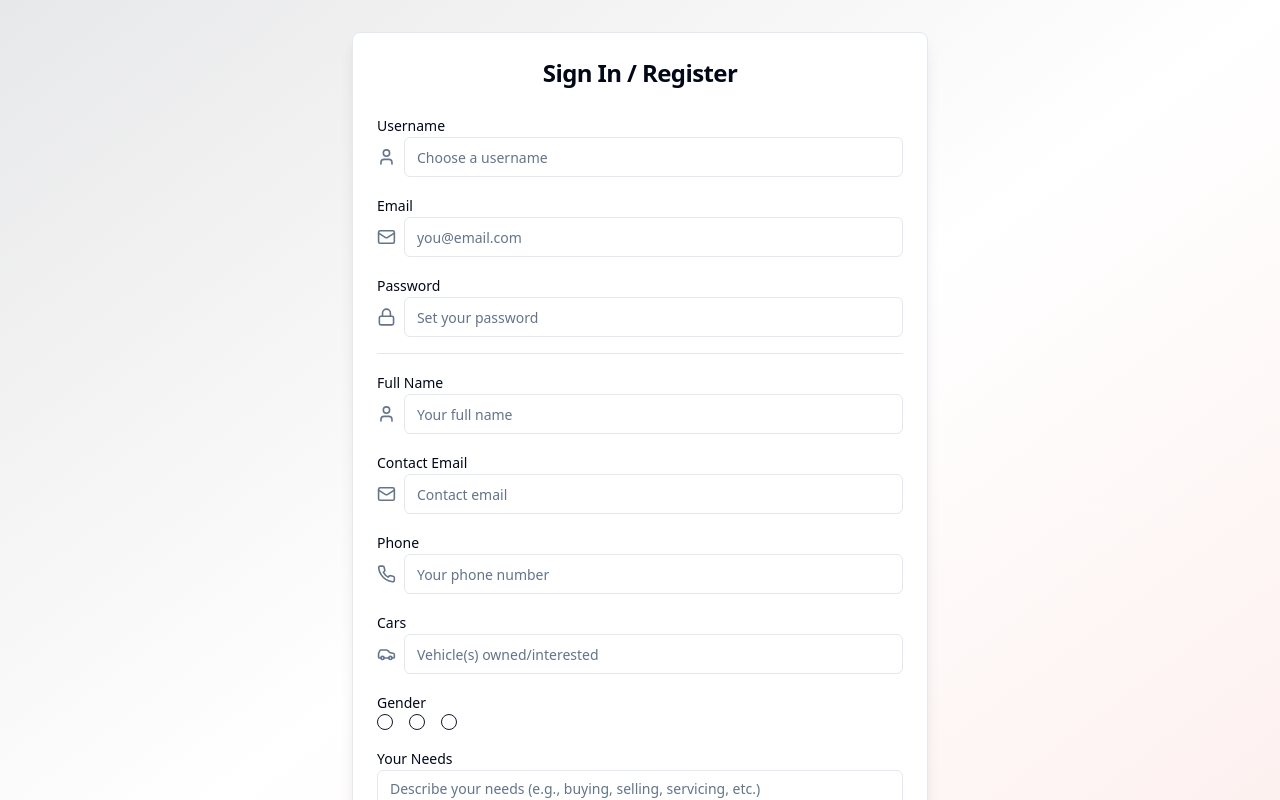
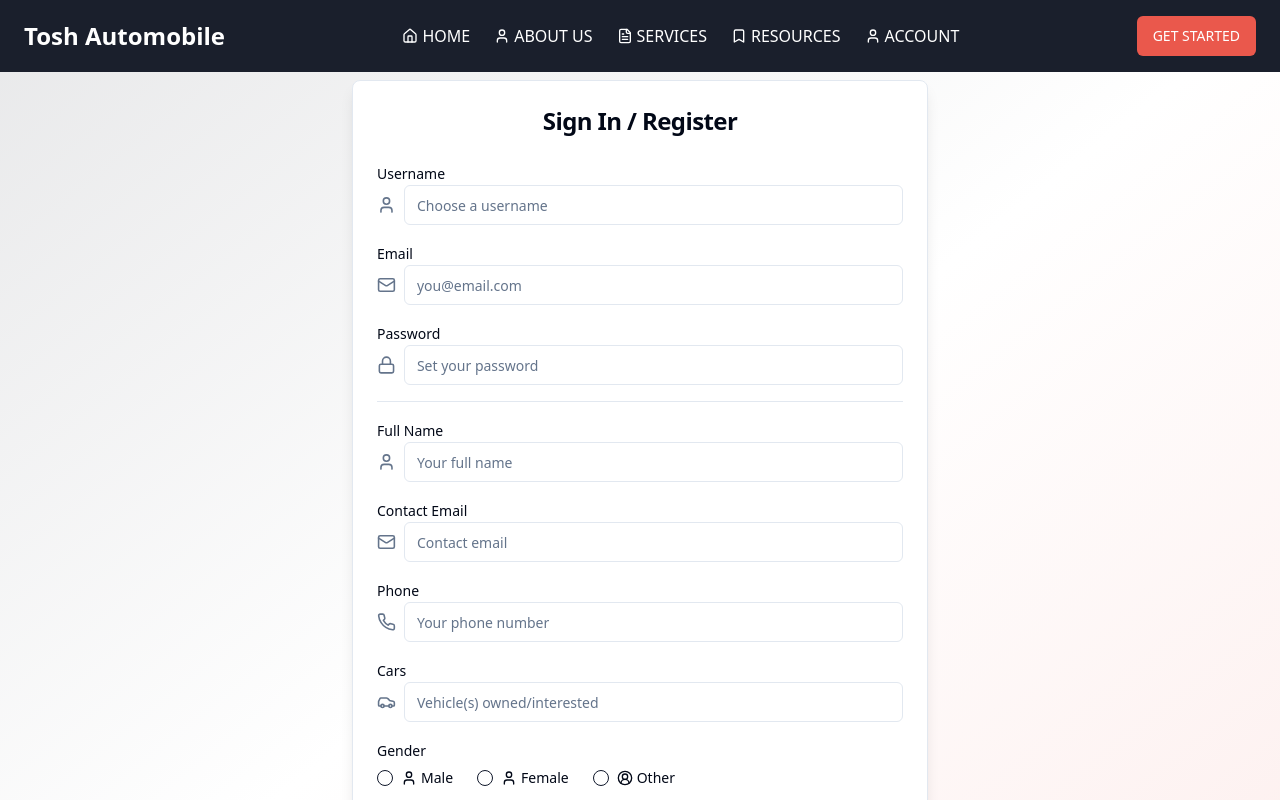
Before and after one commit to Toshani-Gupta/vehicle-tale-web-story, a React (Vite) app: page /sign-in in a window 1280 px wide. Shown: the top 800 px of the page. Built offline with nearby package versions, Linux system fonts and the light colour scheme.

Commit message:
Fix: Radio group and navbar on sign-in/account
- Fixes the radio group not rendering on the sign-in form.
- Adds the navbar to the sign-in and account pages.

```diff
--- a/src/pages/Account.tsx
+++ b/src/pages/Account.tsx
@@ -1,7 +1,7 @@
-
 import { Card, CardContent, CardHeader, CardTitle, CardDescription } from "@/components/ui/card";
 import { Badge } from "@/components/ui/badge";
 import { List, Car, Wrench, User } from "lucide-react";
+import Header from "@/components/Header";
 
 const mockUser = {
   username: "johndoe",
@@ -48,7 +48,9 @@ const mockVehicles = [
 
 export default function Account() {
   return (
-    <div className="max-w-4xl mx-auto py-8 px-2 space-y-6">
+    <>
+      <Header />
+      <div className="max-w-4xl mx-auto py-8 px-2 space-y-6 pt-20">
         {/* Profile Card */}
         <Card>
           <CardHeader className="flex flex-row items-center gap-4">
@@ -108,5 +110,6 @@ export default function Account() {
           </div>
         </div>
       </div>
+    </>
   );
 }
--- a/src/pages/SignIn.tsx
+++ b/src/pages/SignIn.tsx
@@ -8,6 +8,7 @@ import { RadioGroup, RadioGroupItem } from "@/components/ui/radio-group";
 import { Textarea } from "@/components/ui/textarea";
 import { User, Mail, Lock, Phone, Car, UserCircle2 } from "lucide-react";
 import { useNavigate } from "react-router-dom";
+import Header from "@/components/Header";
 
 const initialState = {
   username: "",
@@ -50,7 +51,9 @@ export default function SignIn() {
   };
 
   return (
-    <div className="flex items-center justify-center min-h-[90vh] bg-gradient-to-br from-vehicle-primary/10 via-white to-vehicle-accent/10 px-2 py-8">
+    <>
+      <Header />
+      <div className="flex items-center justify-center min-h-[90vh] bg-gradient-to-br from-vehicle-primary/10 via-white to-vehicle-accent/10 px-2 py-8 pt-20">
         <Card className="max-w-xl w-full shadow-lg animate-fade-from-bottom">
           <CardHeader>
             <CardTitle className="text-center text-2xl">Sign In / Register</CardTitle>
@@ -169,18 +172,23 @@ export default function SignIn() {
               </div>
               <div>
                 <Label>Gender</Label>
+                <div className="mt-2">
                   <RadioGroup
-                className="flex flex-row gap-4"
                     value={form.gender}
                     onValueChange={val => handleRadioChange("gender", val)}
+                    className="flex space-x-4"
                     required
                   >
                     {genders.map(g => (
-                  <RadioGroupItem value={g.value} key={g.value} id={"gender" + g.value} className="flex items-center">
-                    <span className="flex items-center">{g.icon} {g.label}</span>
-                  </RadioGroupItem>
+                      <div key={g.value} className="flex items-center space-x-2">
+                        <RadioGroupItem value={g.value} id={`gender-${g.value}`} />
+                        <Label htmlFor={`gender-${g.value}`} className="flex items-center cursor-pointer">
+                          {g.icon} {g.label}
+                        </Label>
+                      </div>
                     ))}
                   </RadioGroup>
+                </div>
               </div>
               <div>
                 <Label>Your Needs</Label>
@@ -204,7 +212,6 @@ export default function SignIn() {
           </CardContent>
         </Card>
       </div>
+    </>
   );
 }
-
-// (This file is now 217 lines. It's getting large! Please consider asking me to refactor it for you.)
```
Lines whose indentation alone changed are shown as unchanged.
